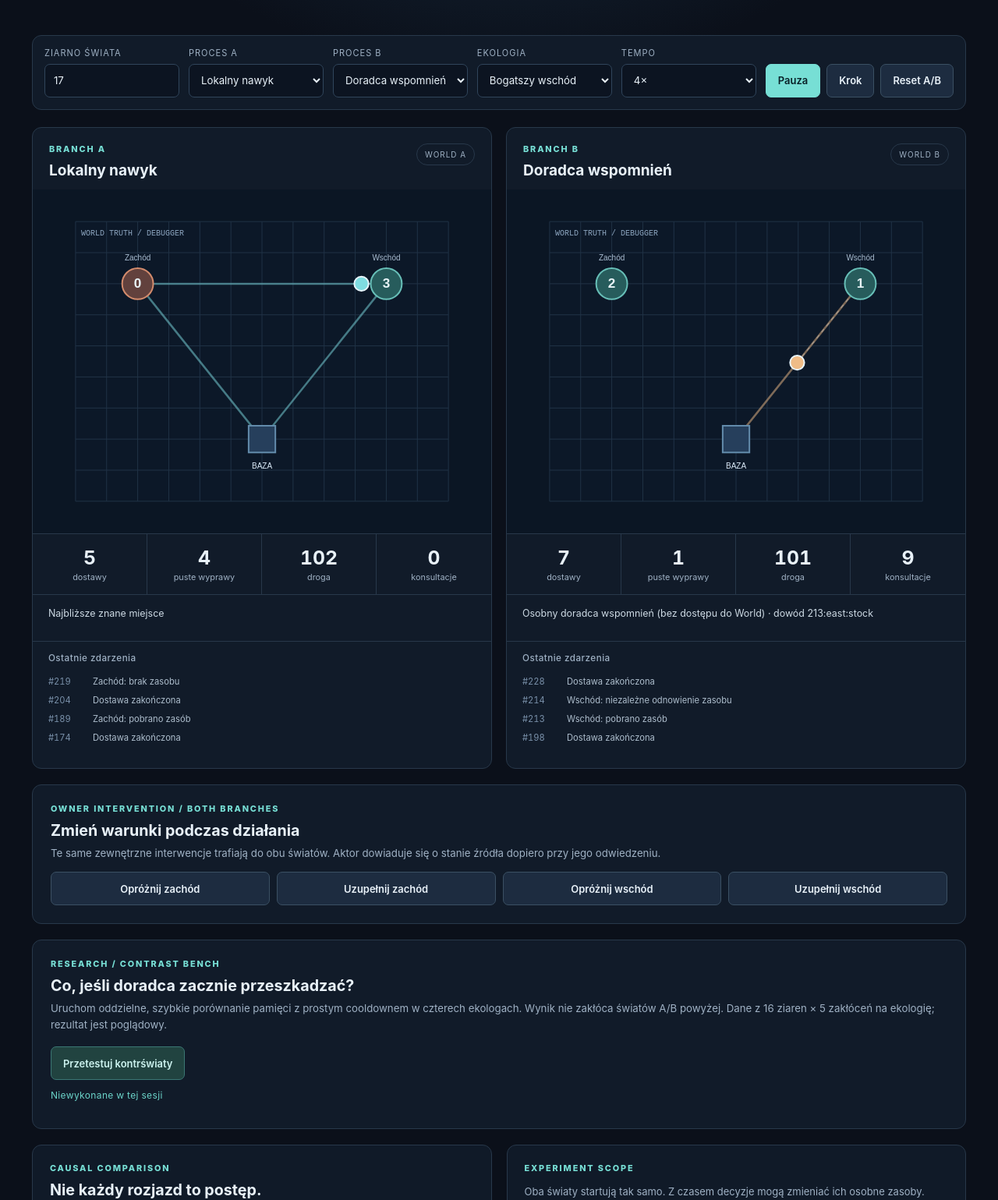
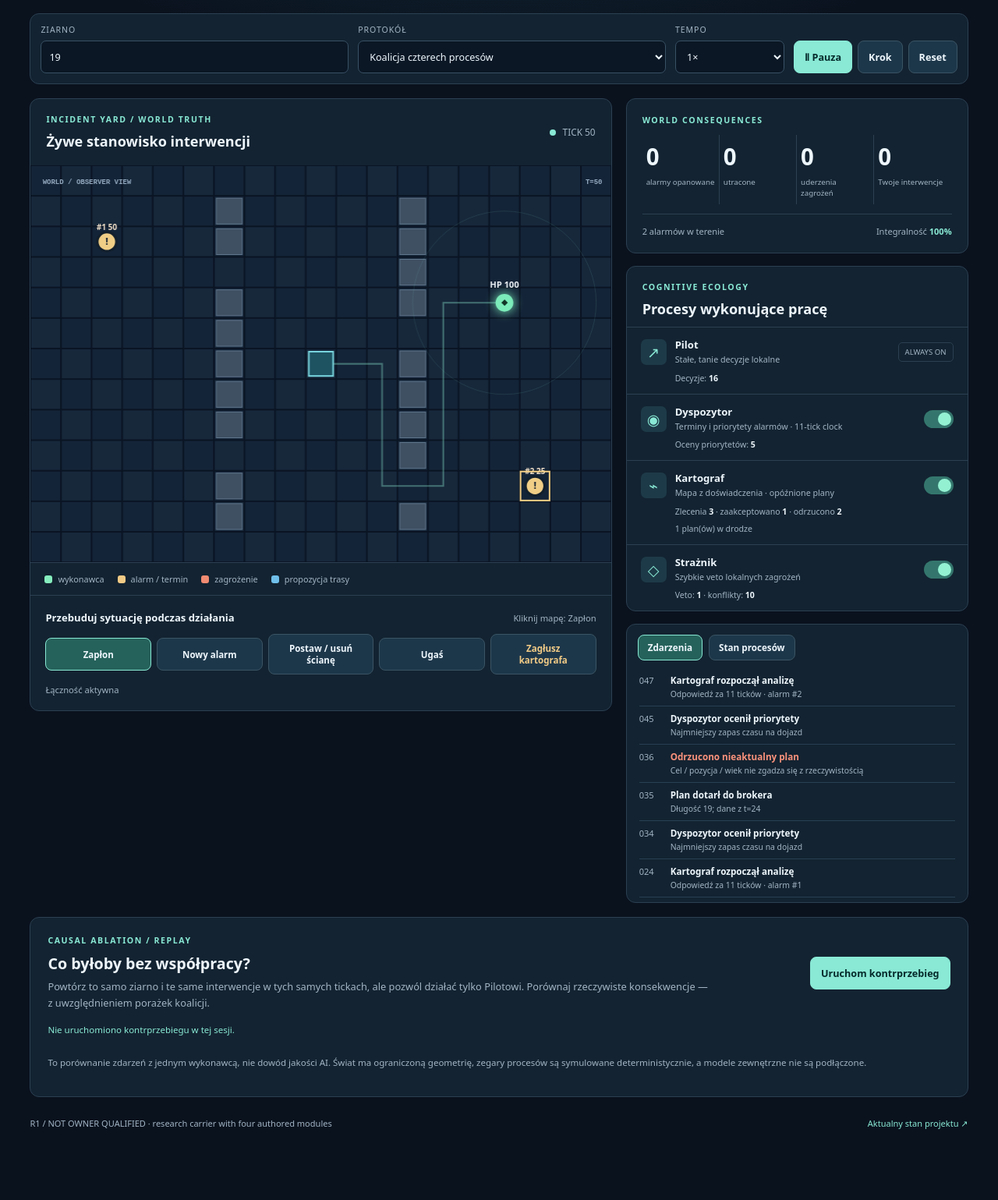
Before and after one commit to Jozzpoly/Cognitive-Ecology-Lab, a website with bundled scripts: page index.html in a window 1280 px wide. Shown: the part 356-1895 px from the top of the page at 78% size. After the commit the page ends 1828 px from the top, so only its background shows below. Built offline with nearby package versions, Linux system fonts and the light colour scheme; files whose address does not match are found by name.

Commit message:
feat(r1): promote incident cell to entrypoint, preserve R0, and demand real-browser replay

```diff
--- a/index.html
+++ b/index.html
@@ -1,81 +1,29 @@
 <!doctype html>
-<html lang="pl">
-<head>
-  <meta charset="utf-8">
-  <meta name="viewport" content="width=device-width,initial-scale=1">
-  <meta name="theme-color" content="#0c1220">
-  <meta name="description" content="Cognitive Ecology Lab — żywy eksperyment nad współpracą i porównywaniem procesów poznawczych.">
-  <title>Cognition Relay — Cognitive Ecology Lab</title>
-  <link rel="stylesheet" href="./src/style.css">
-  <script type="module" src="./src/app.mjs"></script>
-</head>
-<body>
-<main class="shell">
-  <header class="masthead">
-    <div class="ident"><span class="symbol" aria-hidden="true">◇</span> COGNITIVE ECOLOGY LAB <span class="version">R0 / SPECIMEN 001</span><span class="version" id="source-version">SOURCE LOCAL</span></div>
-    <div class="mast-actions"><a href="https://github.com/Jozzpoly/Cognitive-Ecology-Lab">Repozytorium ↗</a><a href="./docs/EXPERIMENT_001.md">Metoda badawcza ↗</a></div>
-  </header>
-  <section class="intro">
-    <p class="eyebrow">AUTONOMOUS DECISION SYSTEMS / LIVE COMPARISON</p>
-    <h1>Co rzeczywiście daje<br><em>drugi proces poznawczy?</em></h1>
-    <p class="lead">Dwa światy. Identyczny początek. Różne sposoby podejmowania decyzji. Patrz, jak historia i niezależna ekologia zmieniają zachowanie — albo wcale go nie poprawiają.</p>
-  </section>
-  <section class="console" aria-label="Sterowanie eksperymentem">
-    <div class="group"><label for="seed">Ziarno świata</label><input id="seed" type="number" min="0" max="4294967295" value="17" inputmode="numeric"></div>
-    <div class="group"><label for="policy-a">Proces A</label><select id="policy-a"><option value="habit">Lokalny nawyk</option><option value="cooldown">Prosty cooldown</option><option value="recall">Doradca wspomnień</option></select></div>
-    <div class="group"><label for="policy-b">Proces B</label><select id="policy-b"><option value="habit">Lokalny nawyk</option><option value="cooldown">Prosty cooldown</option><option value="recall" selected>Doradca wspomnień</option></select></div>
-    <div class="group"><label for="ecology">Ekologia</label><select id="ecology"><option value="asymmetric">Bogatszy wschód</option><option value="west-rich">Bogatszy zachód</option><option value="balanced">Równe zasoby</option><option value="abundant">Zasoby obfite</option></select></div>
-    <div class="group"><label for="speed">Tempo</label><select id="speed"><option value="1">1×</option><option value="2">2×</option><option value="4" selected>4×</option><option value="8">8×</option></select></div>
-    <div class="run-actions"><button id="toggle" class="primary">Pauza</button><button id="step" title="Wykonaj jeden tick">Krok</button><button id="reset">Reset A/B</button></div>
-  </section>
-  <section class="worlds" aria-label="Porównanie światów">
-    <article class="world-card">
-      <div class="world-head"><div><p class="eyebrow">BRANCH A</p><h2 id="title-a">Lokalny nawyk</h2></div><span class="pill">WORLD A</span></div>
-      <canvas id="world-a" width="600" height="450" role="img" aria-label="Świat A z aktorem, dwoma źródłami i punktem dostaw"></canvas>
-      <div class="readouts">
-        <div><span class="metric" id="deliveries-a">0</span><span class="metric-label">dostawy</span></div>
-        <div><span class="metric" id="empty-a">0</span><span class="metric-label">puste wyprawy</span></div>
-        <div><span class="metric" id="distance-a">0</span><span class="metric-label">droga</span></div>
-        <div><span class="metric" id="advice-a">0</span><span class="metric-label">konsultacje</span></div>
-      </div>
-      <p class="decision" id="reason-a">Uruchamianie…</p>
-      <div class="events"><h3>Ostatnie zdarzenia</h3><ol id="events-a"></ol></div>
-    </article>
-    <article class="world-card">
-      <div class="world-head"><div><p class="eyebrow">BRANCH B</p><h2 id="title-b">Doradca wspomnień</h2></div><span class="pill">WORLD B</span></div>
-      <canvas id="world-b" width="600" height="450" role="img" aria-label="Świat B z aktorem, dwoma źródłami i punktem dostaw"></canvas>
-      <div class="readouts">
-        <div><span class="metric" id="deliveries-b">0</span><span class="metric-label">dostawy</span></div>
-        <div><span class="metric" id="empty-b">0</span><span class="metric-label">puste wyprawy</span></div>
-        <div><span class="metric" id="distance-b">0</span><span class="metric-label">droga</span></div>
-        <div><span class="metric" id="advice-b">0</span><span class="metric-label">konsultacje</span></div>
-      </div>
-      <p class="decision" id="reason-b">Uruchamianie…</p>
-      <div class="events"><h3>Ostatnie zdarzenia</h3><ol id="events-b"></ol></div>
-    </article>
-  </section>
-  <section class="interventions">
-    <div class="section-head"><div><p class="eyebrow">OWNER INTERVENTION / BOTH BRANCHES</p><h2>Zmień warunki podczas działania</h2><p>Te same zewnętrzne interwencje trafiają do obu światów. Aktor dowiaduje się o stanie źródła dopiero przy jego odwiedzeniu.</p></div></div>
-    <div class="intervention-buttons">
-      <button data-site="west" data-action="drain">Opróżnij zachód</button><button data-site="west" data-action="fill">Uzupełnij zachód</button>
-      <button data-site="east" data-action="drain">Opróżnij wschód</button><button data-site="east" data-action="fill">Uzupełnij wschód</button>
-    </div>
-  </section>
-  <section class="audit" id="research-audit">
-    <div class="section-head">
-      <p class="eyebrow">RESEARCH / CONTRAST BENCH</p>
-      <h2>Co, jeśli doradca zacznie przeszkadzać?</h2>
-      <p>Uruchom oddzielne, szybkie porównanie pamięci z prostym cooldownem w czterech ekologach. Wynik nie zakłóca światów A/B powyżej. Dane z 16 ziaren × 5 zakłóceń na ekologię; rezultat jest poglądowy.</p>
-    </div>
-    <button id="run-audit">Przetestuj kontrświaty</button>
-    <p id="audit-status" class="technical" aria-live="polite">Niewykonane w tej sesji</p>
-    <div class="audit-output" id="audit-output"></div>
-  </section>
-  <section class="inspector">
-    <div class="inspector-info"><p class="eyebrow">CAUSAL COMPARISON</p><h2>Nie każdy rozjazd to postęp.</h2><p id="difference">Porównywanie pierwszej rozbieżności…</p><p id="current-tick" class="technical">TICK 0000</p></div>
-    <div class="inspector-info"><p class="eyebrow">EXPERIMENT SCOPE</p><p class="narrative">Oba światy startują tak samo. Z czasem decyzje mogą zmieniać ich osobne zasoby. Liczby i kolory na mapie pokazują <strong>wiedzę badacza</strong>, nie percepcję aktora. „Doradca” jest ręcznie napisany — żadnych fikcyjnych odpowiedzi LLM.</p><button id="copy" class="subtle">Kopiuj URL z ustawieniami</button><p id="copy-status" class="technical" aria-live="polite"></p></div>
-  </section>
-  <footer>R0 — prowizoryczny no-model specimen · Nie jest dowodem inteligencji ani produktem zaakceptowanym przez Ownera. <a href="./docs/STATE.md">Stan badania</a></footer>
-</main>
-</body>
-</html>
+<html lang="pl"><head>
+<meta charset="utf-8"><meta name="viewport" content="width=device-width, initial-scale=1">
+<meta name="theme-color" content="#0b1420">
+<meta name="description" content="Cognitive Ecology Lab / R1 Incident Cell — obserwuj współdziałanie niezależnie taktowanych procesów decyzyjnych.">
+<title>Incident Cell R1 — Cognitive Ecology Lab</title>
+<link rel="stylesheet" href="./src/r1.css">
+<script type="module" src="./src/r1-app.mjs"></script>
+</head><body>
+<div class="shell">
+<header class="mast"><div class="logo"><span class="logo-icon">◇</span><span>COGNITIVE ECOLOGY <strong>LAB</strong></span><span class="version">R1 / INCIDENT CELL</span></div>
+<div class="links"><a href="./r0.html">Archiwum R0 ↗</a><a href="https://github.com/Jozzpoly/Cognitive-Ecology-Lab">Kod ↗</a><span id="source-version">SOURCE LOCAL</span></div></header>
+<section class="intro"><div class="intro-left"><p class="eyebrow">MULTIPROCESS COGNITION / EXPERIMENT 002</p><h1>Jeden wykonawca.<br><em>Wiele niezgodnych decyzji.</em></h1><p class="lead">Dyspozytor ustala priorytety. Kartograf planuje na podstawie niepełnej mapy — i odpowiada z opóźnieniem. Pilot działa od razu. Strażnik może zawetować ruch. Wszystkie procesy wpływają na jeden świat, w którym alarmy wygasają, a zagrożenia nie czekają.</p></div><div class="intro-right"><span class="eyebrow">RESEARCH STATUS</span><strong>Jawne mechanizmy referencyjne</strong><p>Bez LLM, bez Jeva, bez uczenia. To eksperyment interakcji i konfliktu — nie nowy ReflexBrain ani gotowy organizm.</p></div></section>
+<section class="toolbar"><div class="control"><label for="seed">ZIARNO</label><input id="seed" type="number" value="19" min="0" max="4294967295"></div><div class="control"><label for="mode">PROTOKÓŁ</label><select id="mode"><option value="coalition">Koalicja czterech procesów</option><option value="local">Tylko pilot (ablacja)</option></select></div><div class="control compact"><label for="speed">TEMPO</label><select id="speed"><option value="1" selected>1×</option><option value="2">2×</option><option value="5">5×</option><option value="10">10×</option></select></div><div class="toolbar-actions"><button id="pause" class="primary">Ⅱ Pauza</button><button id="step">Krok</button><button id="reset">Reset</button></div></section>
+<div class="lab-grid"><section class="world panel"><div class="heading"><div><p class="eyebrow">INCIDENT YARD / WORLD TRUTH</p><h2>Żywe stanowisko interwencji</h2></div><div class="live"><span class="dot"></span> TICK <span id="tick">0</span></div></div><canvas id="arena" width="950" height="650" aria-label="Mapa świata: wykonawca, alarmy, przeszkody i zagrożenia. Kliknij komórkę po wybraniu interwencji."></canvas><div class="map-legend"><span><i class="legend-marker actor"></i> wykonawca</span><span><i class="legend-marker alert"></i> alarm / termin</span><span><i class="legend-marker heat"></i> zagrożenie</span><span><i class="legend-marker path"></i> propozycja trasy</span></div><div class="edit"><div class="edit-head"><strong>Przebuduj sytuację podczas działania</strong><span id="tool-status">Kliknij mapę: Zapłon</span></div><div class="edit-tools"><button class="selected" data-tool="ignite">Zapłon</button><button data-tool="alarm">Nowy alarm</button><button data-tool="wall">Postaw / usuń ścianę</button><button data-tool="cool">Ugaś</button><button id="jam" class="warn">Zagłusz kartografa</button></div><small id="jam-status">Łączność aktywna</small></div></section>
+<aside class="sidebar"><section class="score panel"><p class="eyebrow">WORLD CONSEQUENCES</p><div class="score-grid"><div><span id="resolved">0</span><small>alarmy opanowane</small></div><div><span id="expired">0</span><small>utracone</small></div><div><span id="hits">0</span><small>uderzenia zagrożeń</small></div><div><span id="interventions">0</span><small>Twoje interwencje</small></div></div><div class="statusrow"><span id="signals">2 alarmy w terenie</span><span>Integralność <strong id="health">100%</strong></span></div></section>
+<section class="panel modules"><div class="heading slim"><div><p class="eyebrow">COGNITIVE ECOLOGY</p><h2>Procesy wykonujące pracę</h2></div></div>
+<div class="module"><div class="module-top"><span class="module-icon pilot">↗</span><div><b>Pilot</b><small>Stałe, tanie decyzje lokalne</small></div><span class="chip">ALWAYS ON</span></div><div class="module-numbers">Decyzje: <b id="pilot-calls">0</b></div></div>
+<div class="module"><div class="module-top"><span class="module-icon dispatch">◉</span><div><b>Dyspozytor</b><small>Terminy i priorytety alarmów · 11-tick clock</small></div><label class="switch"><input type="checkbox" id="dispatch-on" checked><span></span></label></div><div class="module-numbers">Oceny priorytetów: <b id="dispatch-calls">0</b></div></div>
+<div class="module"><div class="module-top"><span class="module-icon planner">⌁</span><div><b>Kartograf</b><small>Mapa z doświadczenia · opóźnione plany</small></div><label class="switch"><input type="checkbox" id="planner-on" checked><span></span></label></div><div class="module-numbers">Zlecenia <b id="planner-calls">0</b> · zaakceptowano <b id="planner-accepted">0</b> · odrzucono <b id="planner-rejected">0</b></div><div class="module-numbers" id="pending">0 planów w drodze</div></div>
+<div class="module"><div class="module-top"><span class="module-icon guardian">◇</span><div><b>Strażnik</b><small>Szybkie veto lokalnych zagrożeń</small></div><label class="switch"><input type="checkbox" id="guardian-on" checked><span></span></label></div><div class="module-numbers">Veto: <b id="guardian-veto">0</b> · konflikty: <b id="conflicts">0</b></div></div></section>
+<section class="panel trace-panel"><div class="trace-tabs"><button data-tab="timeline" class="selected">Zdarzenia</button><button data-tab="processes">Stan procesów</button></div><div id="trace" aria-live="off"></div></section></aside></div>
+<section class="counterfactual panel"><div class="counter-top"><div><p class="eyebrow">CAUSAL ABLATION / REPLAY</p><h2>Co byłoby bez współpracy?</h2><p>Powtórz to samo ziarno i te same interwencje w tych samych tickach, ale pozwól działać tylko Pilotowi. Porównaj rzeczywiste konsekwencje — z uwzględnieniem porażek koalicji.</p></div><button id="compare" class="primary">Uruchom kontrprzebieg</button></div><p class="compare-status" id="compare-status">Nie uruchomiono kontrprzebiegu w tej sesji.</p><div id="compare-output" class="compare-output"></div><p class="limitation">To porównanie zdarzeń z jednym wykonawcą, nie dowód jakości AI. Świat ma ograniczoną geometrię, zegary procesów są symulowane deterministycznie, a modele zewnętrzne nie są podłączone.</p></section>
+<footer><span>R1 / NOT OWNER QUALIFIED · research carrier with four authored modules</span><a href="./docs/STATE.md">Aktualny stan projektu ↗</a></footer>
+</div>
+<script type="module">
+fetch('./build.json', {cache:'no-store'}).then(r=>r.ok?r.json():null).then(v=>{if(v && /^[a-f0-9]{40}$/.test(v.sha)) document.getElementById('source-version').textContent='SOURCE '+v.sha.slice(0,7)}).catch(()=>{});
+</script>
+</body></html>
--- a/package.json
+++ b/package.json
@@ -3,10 +3,12 @@
   "version": "0.1.0",
   "private": true,
   "type": "module",
-  "engines": { "node": ">=22" },
+  "engines": {
+    "node": ">=22"
+  },
   "scripts": {
     "dev": "node scripts/serve.mjs",
     "test": "node --test",
-    "check": "node --check src/core.mjs && node --check src/app.mjs && npm test"
+    "check": "node --check src/core.mjs && node --check src/app.mjs && node --check src/r1-core.mjs && node --check src/r1-app.mjs && npm test"
   }
 }
```
Also changed, not shown: r0.html (added, +81 -0 lines), scripts/assert-r1-dom.mjs (added, +13 -0 lines), .github/workflows/check.yml, .github/workflows/pages.yml.
